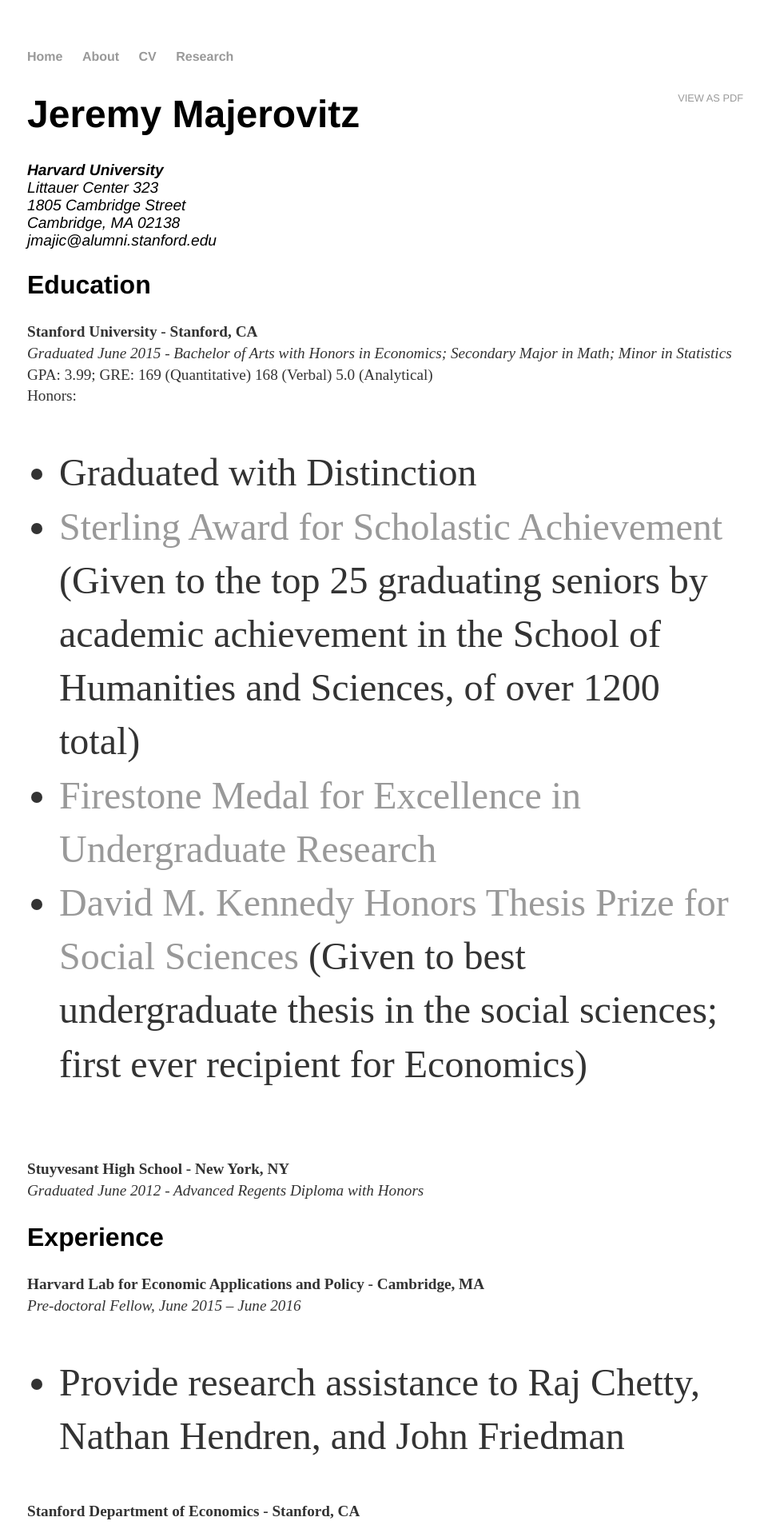
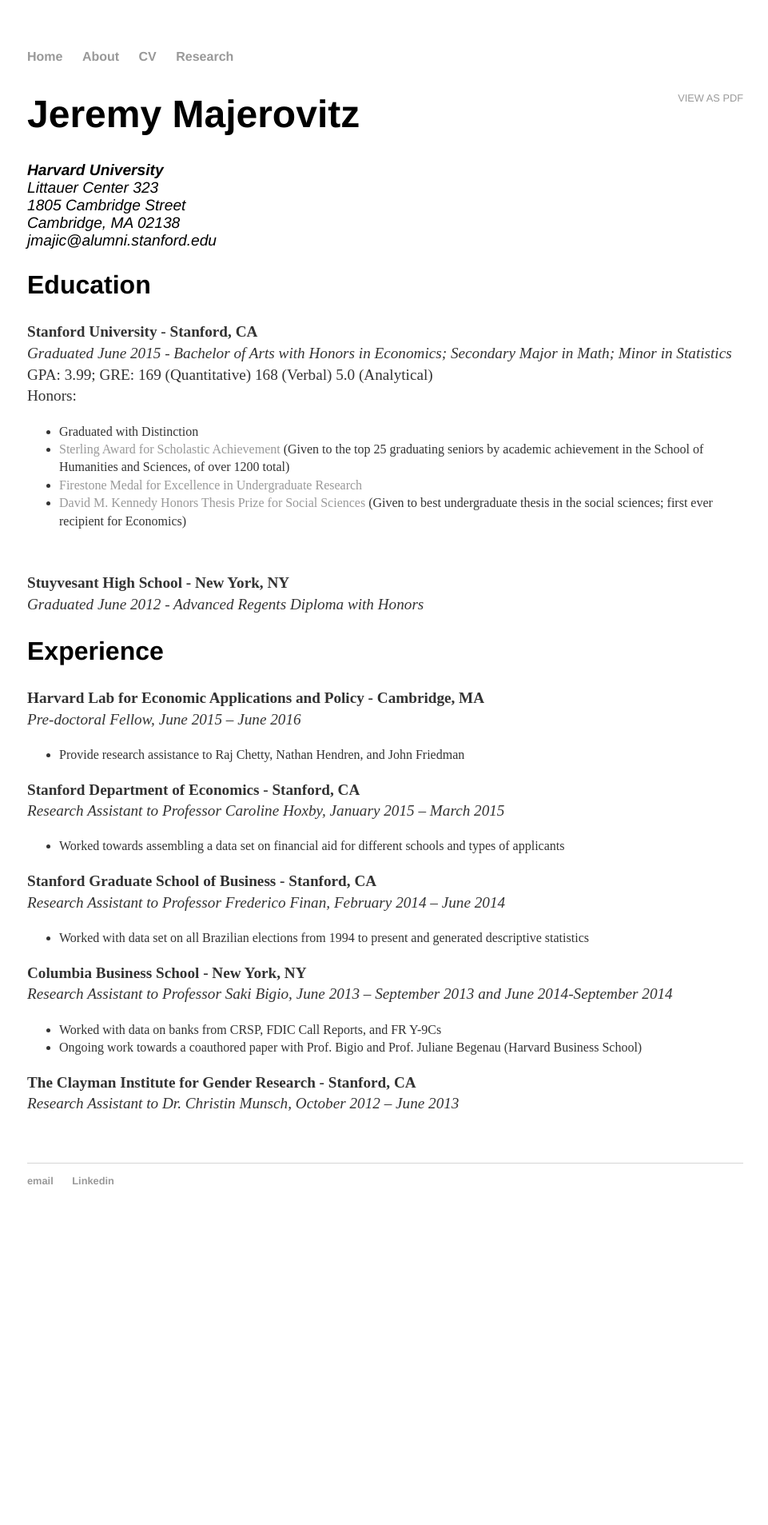
Before and after one commit to jmajic/jmajic.github.io, a Jekyll site: the page built from cv/index.html, in a window 1280 px wide. Shown: the top 1907 px of the page at 80% size, without its empty margins (158-1119 px from the left). Built offline with Jekyll 4.4.1, drawn with Linux system fonts in a browser that asks for light colours; after the commit the page ends 1546 px from its top, so only the background shows below that.

Commit message:
Update main.css

```diff
--- a/css/main.css
+++ b/css/main.css
@@ -26,5 +26,5 @@
 .cv h2 { font-size: 2em; }
 .cv address, .cv .download, .cv .CV_PDF { font-family: 'Helvetica', 'Arial', 'Sans-Serif'; }
 .cv address, .cv p { font-size: 1.2em; }
-.cv ul { font-size: 3em; }
+.cv ul { font-size: 1em; }
 .cv .download, .cv .CV_PDF { float: right; font-size: .8em; text-transform: uppercase; }
```
